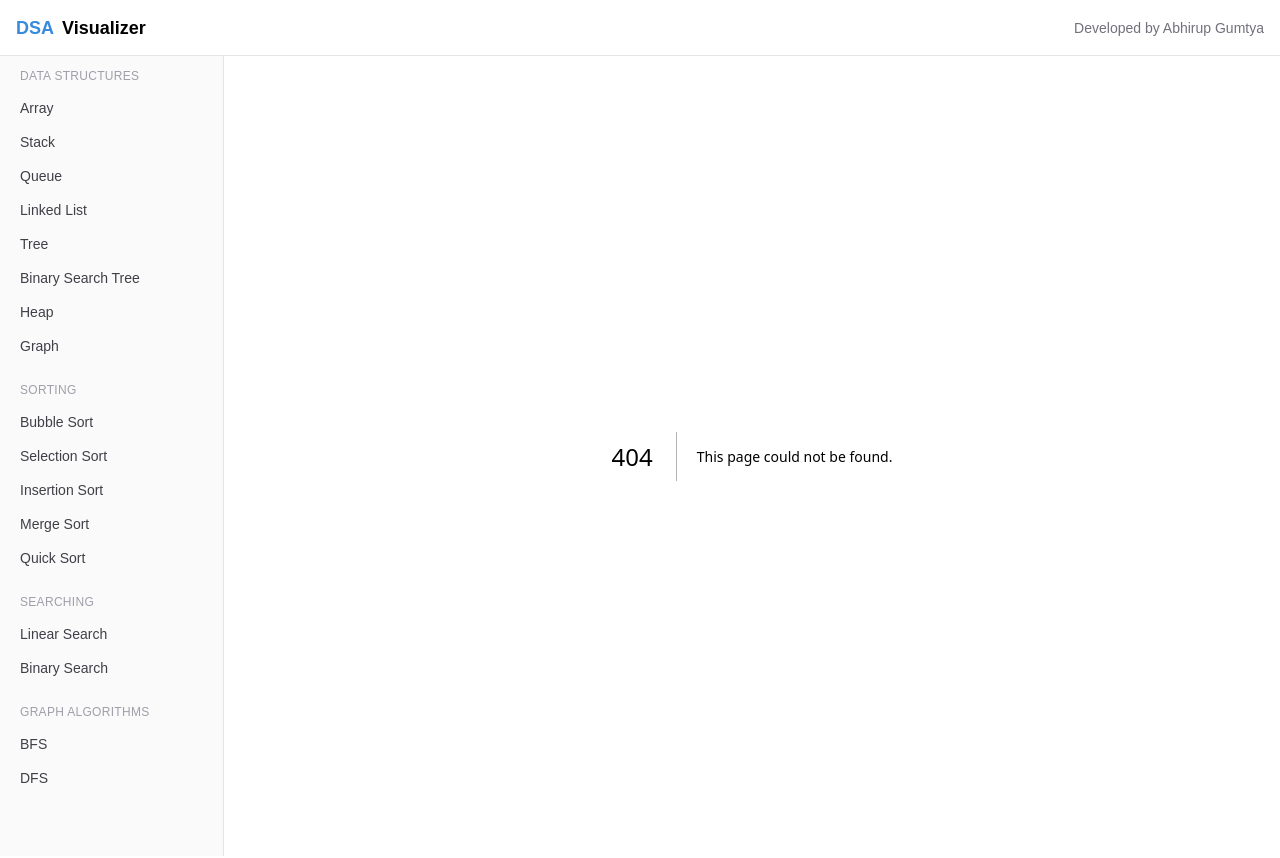
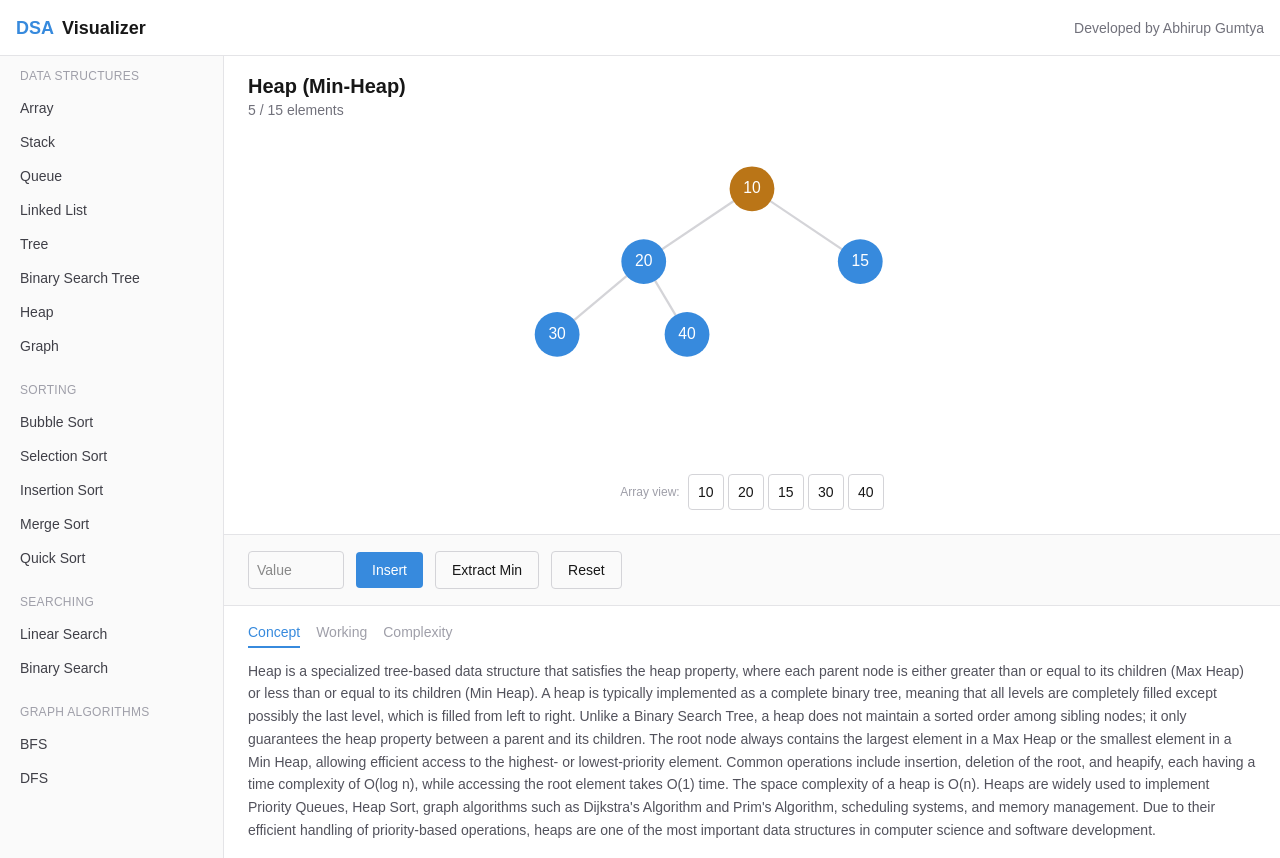
Before and after one commit to Abhirup2728/dsa-visualizer, a Next.js app: page /data-structures/heap in a window 1280 px wide. Before the commit this address had no page. Built offline with nearby package versions, Linux system fonts and the light colour scheme.

Commit message:
Add Heap visualizer with dual array/tree view, insert and extract-min

```diff
--- /dev/null
+++ b/app/data-structures/heap/page.tsx
@@ -0,0 +1,132 @@
+"use client";
+
+import { useState } from "react";
+import { insertIntoHeap, extractMin, getNodePositions } from "@/lib/dataStructures/heap";
+import LearningPanel from "@/components/learning/LearningPanel";
+import { heapContent } from "@/content/topics";
+
+const MAX_SIZE = 15;
+
+export default function HeapPage() {
+  const [heap, setHeap] = useState<number[]>([10, 20, 15, 30, 40]);
+  const [valueInput, setValueInput] = useState("");
+  const [errorMessage, setErrorMessage] = useState<string | null>(null);
+  const [lastExtracted, setLastExtracted] = useState<number | null>(null);
+
+  function handleInsert() {
+    const value = Number(valueInput);
+    setErrorMessage(null);
+    setLastExtracted(null);
+
+    if (valueInput.trim() === "" || Number.isNaN(value)) {
+      setErrorMessage("Enter a valid number to insert.");
+      return;
+    }
+    if (heap.length >= MAX_SIZE) {
+      setErrorMessage(`Heap is full (max ${MAX_SIZE} elements).`);
+      return;
+    }
+
+    setHeap(insertIntoHeap(heap, value));
+    setValueInput("");
+  }
+
+  function handleExtractMin() {
+    setErrorMessage(null);
+    if (heap.length === 0) {
+      setErrorMessage("Heap is empty — nothing to extract.");
+      return;
+    }
+    setLastExtracted(heap[0]);
+    setHeap(extractMin(heap));
+  }
+
+  function handleReset() {
+    setHeap([]);
+    setErrorMessage(null);
+    setLastExtracted(null);
+    setValueInput("");
+  }
+
+  const positions = getNodePositions(heap);
+
+  function renderEdges() {
+    const lines = [];
+    for (let i = 0; i < heap.length; i++) {
+      const left = 2 * i + 1;
+      const right = 2 * i + 2;
+      if (left < heap.length) {
+        lines.push(
+          <line key={`l-${i}`} x1={positions[i].x} y1={positions[i].y} x2={positions[left].x} y2={positions[left].y} stroke="#d4d4d8" strokeWidth={2} />
+        );
+      }
+      if (right < heap.length) {
+        lines.push(
+          <line key={`r-${i}`} x1={positions[i].x} y1={positions[i].y} x2={positions[right].x} y2={positions[right].y} stroke="#d4d4d8" strokeWidth={2} />
+        );
+      }
+    }
+    return lines;
+  }
+
+  return (
+    <div className="flex flex-col h-full">
+      <div className="px-6 pt-4">
+        <h1 className="text-xl font-semibold">Heap (Min-Heap)</h1>
+        <p className="text-sm text-zinc-500">{heap.length} / {MAX_SIZE} elements</p>
+      </div>
+
+      <div className="flex-1 flex flex-col items-center justify-center px-10 py-6 gap-4">
+        {heap.length === 0 ? (
+          <p className="text-sm text-zinc-400">Heap is empty</p>
+        ) : (
+          <svg viewBox="0 0 600 280" className="w-full max-w-2xl">
+            {renderEdges()}
+            {heap.map((value, i) => (
+              <g key={i}>
+                <circle cx={positions[i].x} cy={positions[i].y} r={20} fill={i === 0 ? "var(--color-active)" : "var(--color-default)"} className="transition-all duration-300" />
+                <text x={positions[i].x} y={positions[i].y} textAnchor="middle" dominantBaseline="middle" fill="white" fontSize={14} fontWeight={500}>
+                  {value}
+                </text>
+              </g>
+            ))}
+          </svg>
+        )}
+
+        <div className="flex gap-1 flex-wrap justify-center">
+          <span className="text-xs text-zinc-400 mr-1 self-center">Array view:</span>
+          {heap.map((value, i) => (
+            <div key={i} className="w-9 h-9 flex items-center justify-center rounded border border-zinc-300 text-sm bg-white">
+              {value}
+            </div>
+          ))}
+        </div>
+      </div>
+
+      <div className="flex flex-col gap-2 px-6 py-4 border-t border-zinc-200 bg-zinc-50">
+        <div className="flex items-center gap-3">
+          <input
+            type="number"
+            value={valueInput}
+            onChange={(e) => setValueInput(e.target.value)}
+            placeholder="Value"
+            className="w-24 border border-zinc-300 rounded px-2 py-2 text-sm"
+          />
+          <button onClick={handleInsert} className="px-4 py-2 rounded bg-viz-default text-white text-sm font-medium hover:opacity-90">
+            Insert
+          </button>
+          <button onClick={handleExtractMin} className="px-4 py-2 rounded border border-zinc-300 text-sm hover:bg-zinc-100">
+            Extract Min
+          </button>
+          <button onClick={handleReset} className="px-4 py-2 rounded border border-zinc-300 text-sm hover:bg-zinc-100">
+            Reset
+          </button>
+        </div>
+        {errorMessage && <p className="text-sm text-viz-error font-medium">{errorMessage}</p>}
+        {lastExtracted !== null && <p className="text-sm text-viz-success font-medium">Extracted: {lastExtracted}</p>}
+      </div>
+
+      <LearningPanel content={heapContent} />
+    </div>
+  );
+}
--- a/content/topics.ts
+++ b/content/topics.ts
@@ -257,3 +257,19 @@ export const bstContent: LearningContent = {
     space: "O(n)",
   },
 };
+export const heapContent: LearningContent = {
+  concept:
+    "Heap is a specialized tree-based data structure that satisfies the heap property, where each parent node is either greater than or equal to its children (Max Heap) or less than or equal to its children (Min Heap). A heap is typically implemented as a complete binary tree, meaning that all levels are completely filled except possibly the last level, which is filled from left to right. Unlike a Binary Search Tree, a heap does not maintain a sorted order among sibling nodes; it only guarantees the heap property between a parent and its children. The root node always contains the largest element in a Max Heap or the smallest element in a Min Heap, allowing efficient access to the highest- or lowest-priority element. Common operations include insertion, deletion of the root, and heapify, each having a time complexity of O(log n), while accessing the root element takes O(1) time. The space complexity of a heap is O(n). Heaps are widely used to implement Priority Queues, Heap Sort, graph algorithms such as Dijkstra's Algorithm and Prim's Algorithm, scheduling systems, and memory management. Due to their efficient handling of priority-based operations, heaps are one of the most important data structures in computer science and software development.",
+  working: [
+    "Insert adds the new value at the end of the array, then repeatedly swaps it with its parent until the heap property is restored (bubble up).",
+    "Extract Min removes the root, moves the last element to the root position, then repeatedly swaps it with the smaller child until the heap property is restored (bubble down).",
+    "A node at array index i has its left child at index 2i+1 and right child at index 2i+2.",
+    "The dual array/tree view shows that a heap is really just an array, with the tree structure implied by index relationships.",
+  ],
+  complexity: {
+    best: "O(1)",
+    average: "O(log n)",
+    worst: "O(log n)",
+    space: "O(n)",
+  },
+};
--- /dev/null
+++ b/lib/dataStructures/heap.ts
@@ -0,0 +1,55 @@
+export function insertIntoHeap(heap: number[], value: number): number[] {
+  const next = [...heap, value];
+  let i = next.length - 1;
+
+  while (i > 0) {
+    const parent = Math.floor((i - 1) / 2);
+    if (next[parent] > next[i]) {
+      [next[parent], next[i]] = [next[i], next[parent]];
+      i = parent;
+    } else {
+      break;
+    }
+  }
+  return next;
+}
+
+export function extractMin(heap: number[]): number[] {
+  if (heap.length === 0) return heap;
+  const next = [...heap];
+  const last = next.pop()!;
+
+  if (next.length === 0) return next;
+
+  next[0] = last;
+  let i = 0;
+
+  while (true) {
+    const left = 2 * i + 1;
+    const right = 2 * i + 2;
+    let smallest = i;
+
+    if (left < next.length && next[left] < next[smallest]) smallest = left;
+    if (right < next.length && next[right] < next[smallest]) smallest = right;
+
+    if (smallest === i) break;
+
+    [next[i], next[smallest]] = [next[smallest], next[i]];
+    i = smallest;
+  }
+
+  return next;
+}
+
+export function getNodePositions(heap: number[]): { x: number; y: number }[] {
+  return heap.map((_, i) => {
+    const depth = Math.floor(Math.log2(i + 1));
+    const levelStart = Math.pow(2, depth) - 1;
+    const posInLevel = i - levelStart;
+    const totalInLevel = Math.pow(2, depth);
+    const width = 580;
+    const x = (width / (totalInLevel + 1)) * (posInLevel + 1) + 10;
+    const y = 40 + depth * 65;
+    return { x, y };
+  });
+}
```
